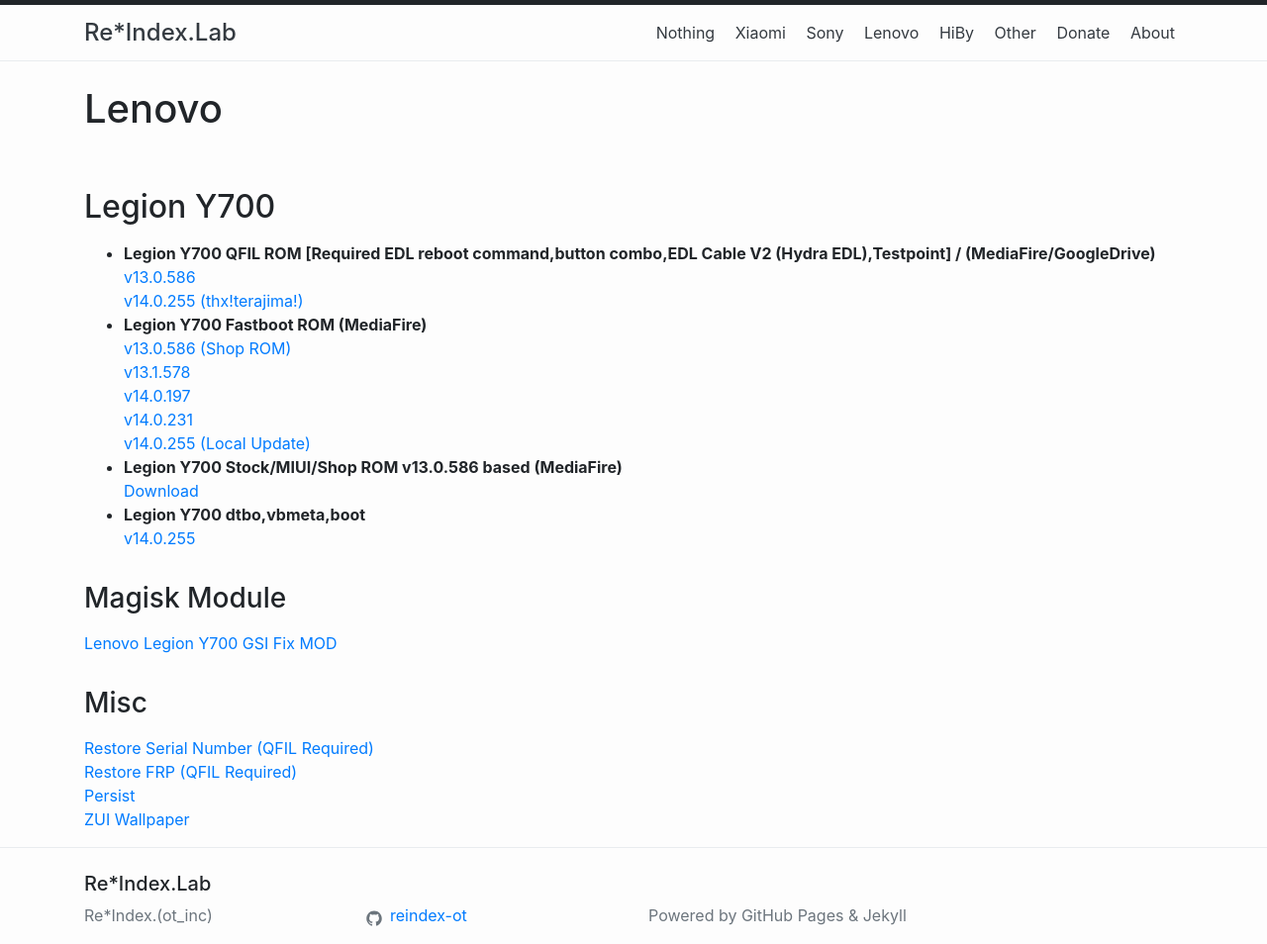
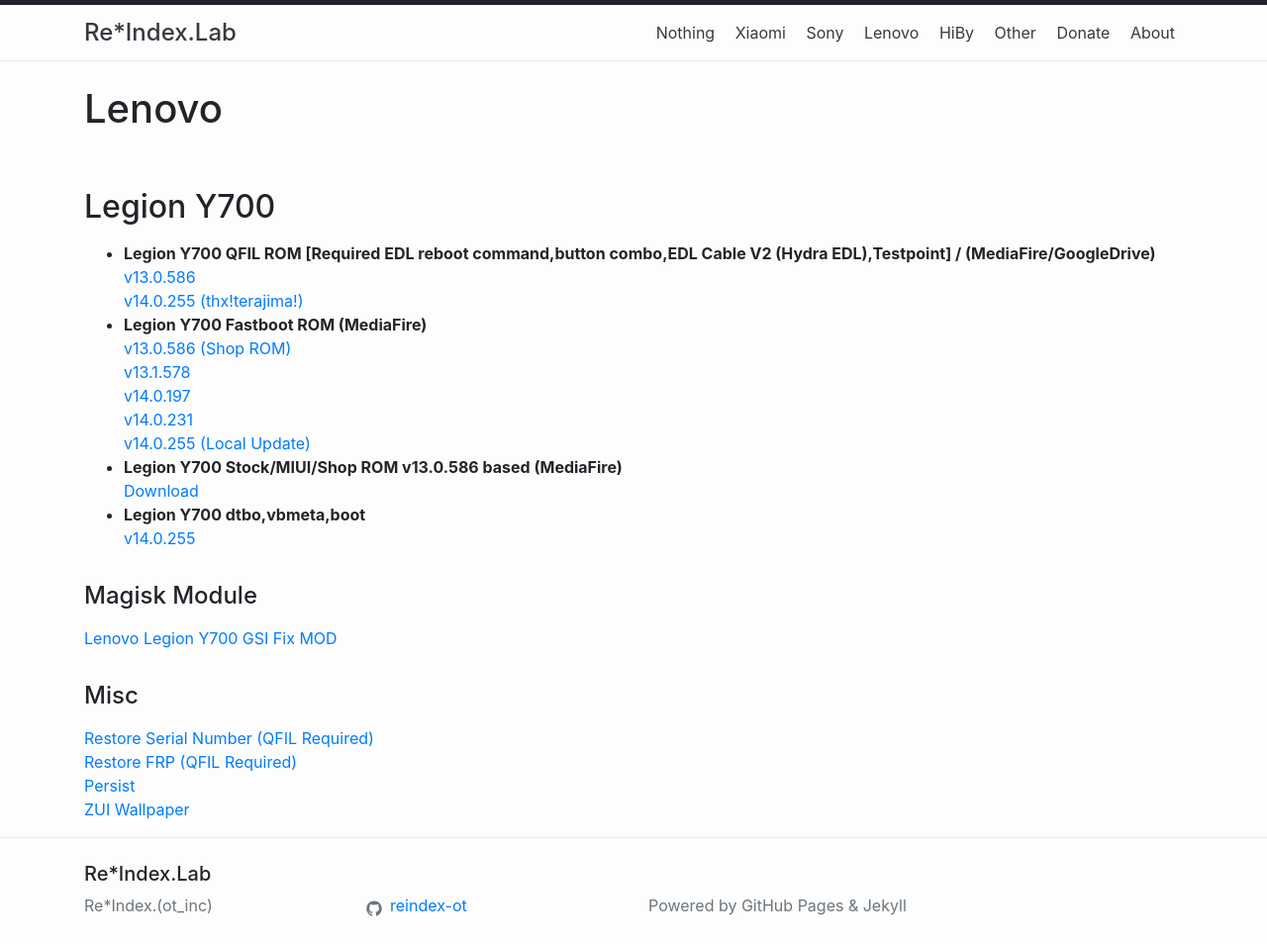
Before and after one commit to reindex-ot/reindex-ot.github.io, a Jekyll site: the page built from lenovo.md, in a window 1280 px wide. Shown: the whole page at 99% size. Built offline with Jekyll 4.4.1, drawn with Linux system fonts in a browser that asks for light colours.

```diff
--- a/lenovo.md
+++ b/lenovo.md
@@ -19,10 +19,10 @@ permalink: /lenovo/
 - <b>Legion Y700 dtbo,vbmeta,boot</b><br>
 [v14.0.255](https://www.mediafire.com/file/ri36vf0s50v7miw/Legion_Y700_v14.0.255_boot%252Cdtbo.vbmeta.7z/file)
 
-### Magisk Module
+#### Magisk Module
 [Lenovo Legion Y700 GSI Fix MOD](https://github.com/reindex-ot/LegionY700-GSI-Fix_MOD)<br>
 
-### Misc
+#### Misc
 [Restore Serial Number (QFIL Required)](https://www.mediafire.com/file/hgi2i7tab5fh6rj/fpinfo_restore.bin/)<br>
 [Restore FRP (QFIL Required)](https://www.mediafire.com/file/9arstg8us7xfnf3/frp.bin/)<br>
 [Persist](https://www.mediafire.com/file/cmpf9t5d4h4tk2s/persist.img/)<br>
```
